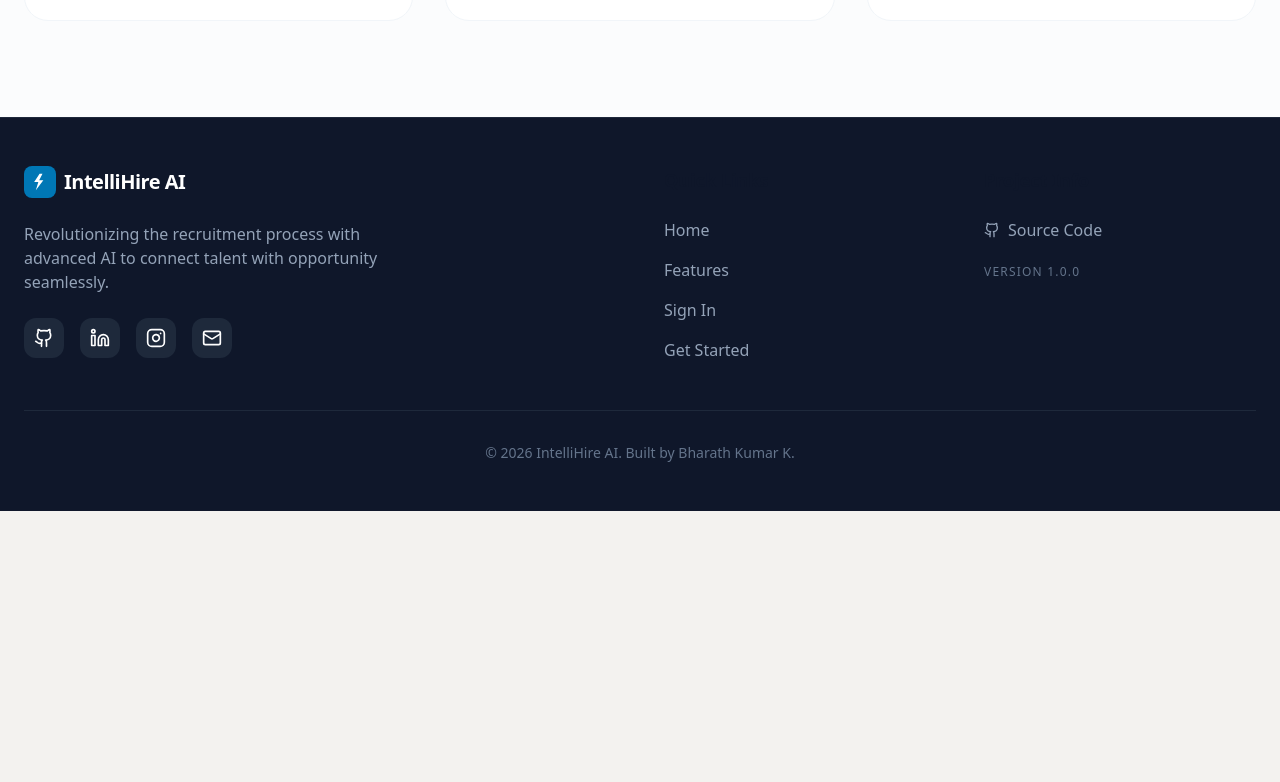
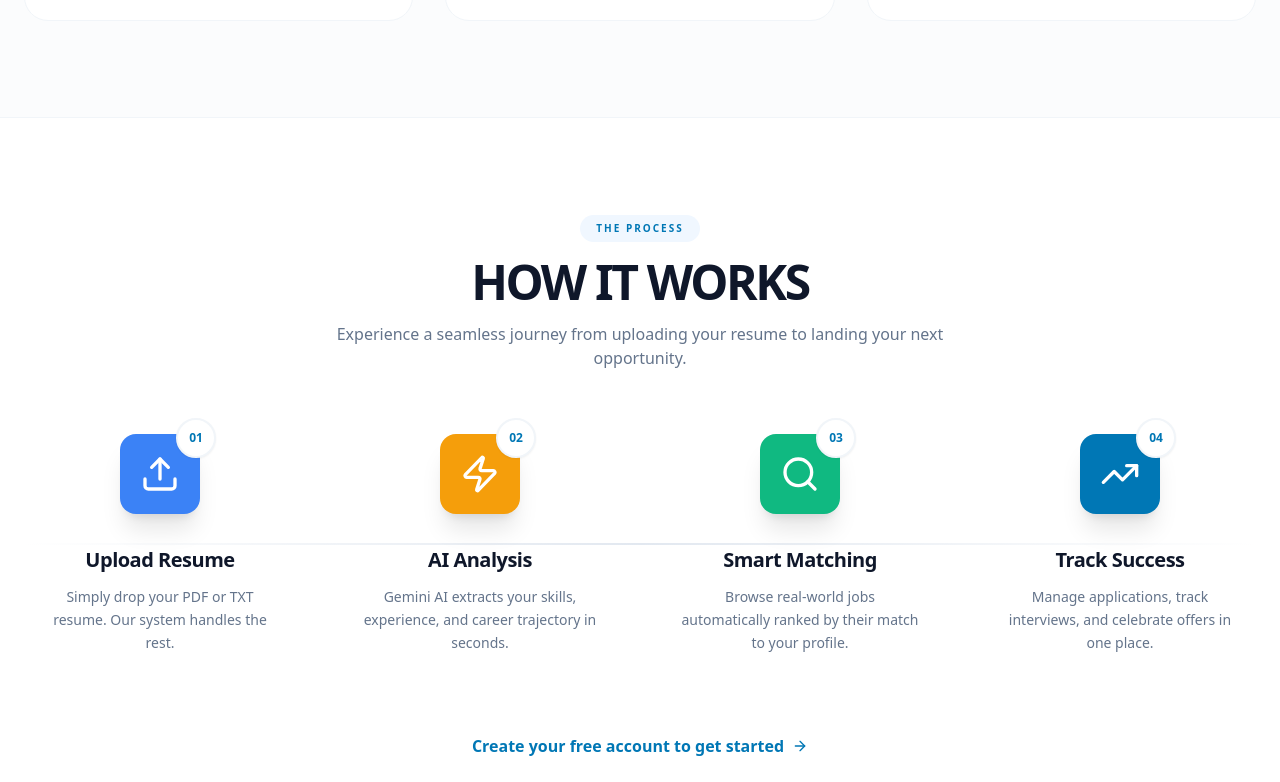
Before and after one commit to Bharath-Kumar-K-0930/IntelliHire-AI, a React (Vite) app in the folder frontend/: page / in a window 1280 px wide. Shown: the part 2018-2800 px from the top of the page. Before the commit the page ends 2529 px from the top, so only its background shows below. Built offline with nearby package versions, Linux system fonts and the light colour scheme; no server answers.

Commit message:
Fix: Added 'How it Works' section and process flow to landing page

```diff
--- a/frontend/src/pages/LandingPage.jsx
+++ b/frontend/src/pages/LandingPage.jsx
@@ -1,7 +1,7 @@
 
 import React from 'react';
 import { Link } from 'react-router-dom';
-import { ArrowRight, CheckCircle, Search, FileText, Layout, Github, Linkedin, Mail, Instagram, Sparkles } from 'lucide-react';
+import { ArrowRight, CheckCircle, Search, FileText, Layout, Github, Linkedin, Mail, Instagram, Sparkles, Upload, Zap, TrendingUp } from 'lucide-react';
 import DarkModeToggle from '../components/DarkModeToggle';
 
 const LandingPage = () => {
@@ -99,6 +99,78 @@ const LandingPage = () => {
                 </div>
             </section>
 
+            {/* How it Works Section */}
+            <section id="how-it-works" className="py-24 bg-white dark:bg-slate-900 border-t border-slate-100 dark:border-slate-800">
+                <div className="max-w-7xl mx-auto px-6">
+                    <div className="text-center mb-16">
+                        <div className="inline-block px-4 py-1.5 mb-4 text-[10px] font-black uppercase tracking-[0.2em] text-primary-600 dark:text-primary-400 bg-primary-50 dark:bg-primary-900/40 rounded-full">
+                            The Process
+                        </div>
+                        <h2 className="text-4xl lg:text-5xl font-black text-slate-900 dark:text-white mb-4 tracking-tighter">HOW IT WORKS</h2>
+                        <p className="text-slate-500 dark:text-slate-400 max-w-2xl mx-auto font-medium">
+                            Experience a seamless journey from uploading your resume to landing your next opportunity.
+                        </p>
+                    </div>
+
+                    <div className="relative">
+                        {/* Connecting Line for Desktop */}
+                        <div className="hidden lg:block absolute top-1/2 left-0 w-full h-0.5 bg-gradient-to-r from-transparent via-slate-200 dark:via-slate-700 to-transparent -translate-y-1/2 z-0"></div>
+
+                        <div className="grid md:grid-cols-2 lg:grid-cols-4 gap-12 relative z-10">
+                            {[
+                                {
+                                    step: "01",
+                                    icon: Upload,
+                                    title: "Upload Resume",
+                                    desc: "Simply drop your PDF or TXT resume. Our system handles the rest.",
+                                    color: "bg-blue-500"
+                                },
+                                {
+                                    step: "02",
+                                    icon: Zap,
+                                    title: "AI Analysis",
+                                    desc: "Gemini AI extracts your skills, experience, and career trajectory in seconds.",
+                                    color: "bg-amber-500"
+                                },
+                                {
+                                    step: "03",
+                                    icon: Search,
+                                    title: "Smart Matching",
+                                    desc: "Browse real-world jobs automatically ranked by their match to your profile.",
+                                    color: "bg-emerald-500"
+                                },
+                                {
+                                    step: "04",
+                                    icon: TrendingUp,
+                                    title: "Track Success",
+                                    desc: "Manage applications, track interviews, and celebrate offers in one place.",
+                                    color: "bg-primary-600"
+                                }
+                            ].map((item, i) => (
+                                <div key={i} className="flex flex-col items-center group">
+                                    <div className="relative mb-8">
+                                        <div className={`w-20 h-20 ${item.color} rounded-2xl shadow-xl flex items-center justify-center transform group-hover:rotate-6 transition-transform duration-300`}>
+                                            <item.icon className="w-10 h-10 text-white" />
+                                        </div>
+                                        <div className="absolute -top-4 -right-4 w-10 h-10 bg-white dark:bg-slate-800 border-2 border-slate-100 dark:border-slate-700 rounded-full flex items-center justify-center font-black text-xs text-primary-600 dark:text-primary-400 shadow-sm">
+                                            {item.step}
+                                        </div>
+                                    </div>
+                                    <h3 className="text-xl font-black text-slate-900 dark:text-white mb-3 tracking-tight">{item.title}</h3>
+                                    <p className="text-slate-500 dark:text-slate-400 text-sm font-medium leading-relaxed text-center px-4 max-w-xs">{item.desc}</p>
+                                </div>
+                            ))}
+                        </div>
+                    </div>
+
+                    <div className="mt-20 text-center">
+                        <Link to="/register" className="inline-flex items-center gap-2 text-primary-600 dark:text-primary-400 font-bold hover:gap-3 transition-all">
+                            Create your free account to get started <ArrowRight className="w-4 h-4" />
+                        </Link>
+                    </div>
+                </div>
+            </section>
+
             {/* Footer */}
             <footer className="bg-slate-900 text-white py-12 border-t border-slate-800">
                 <div className="max-w-7xl mx-auto px-6">
@@ -135,6 +207,7 @@ const LandingPage = () => {
                             <h4 className="text-lg font-bold mb-6">Quick Links</h4>
                             <ul className="space-y-4 text-slate-400 font-medium">
                                 <li><a href="#" className="hover:text-white transition-colors">Home</a></li>
+                                <li><a href="#how-it-works" className="hover:text-white transition-colors">How it Works</a></li>
                                 <li><a href="#features" className="hover:text-white transition-colors">Features</a></li>
                                 <li><Link to="/login" className="hover:text-white transition-colors">Sign In</Link></li>
                                 <li><Link to="/register" className="hover:text-white transition-colors">Get Started</Link></li>
```
Also changed, not shown: 1 other file (tests, documents, lock files or other folders).
